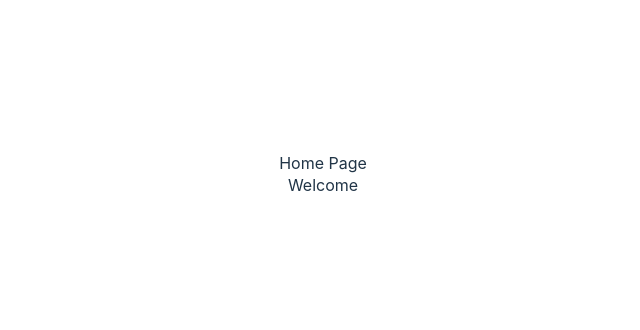
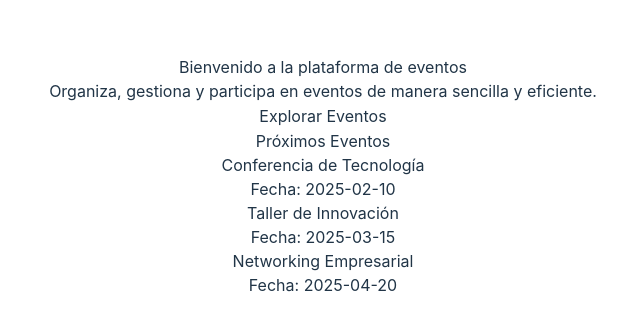
Before and after one commit to No-Country-simulation/s20-22-webapp, a React (Vite) app in the folder frontend/: page / in a window 1280 px wide. Shown: the part 224-554 px from the top of the page, without its empty margins (317-957 px from the left). Built offline with nearby package versions, Linux system fonts and the light colour scheme.

Commit message:
Add more logic and pages

```diff
--- a/frontend/src/pages/AuthPage.tsx
+++ b/frontend/src/pages/AuthPage.tsx
@@ -1,10 +1,21 @@
 import { useState } from 'react';
+import { useNavigate } from 'react-router-dom';
 
 export default function AuthPage() {
+  // Esta página cambiará eventualmente, de momento queda así para tener una base sobre la cual construir.
+  // No se puede avanzar más con la autenticación dado que se necesita de los backend para el JWT.
+
   const [isLogin, setIsLogin] = useState(false);
+
+  const navigate = useNavigate();
 
   const toggleAuthMode = () => {
     setIsLogin((prev) => !prev);
+  };
+
+  const goToMainPage = (e) => {
+    e.preventDefault();
+    navigate('/');
   };
 
   return (
@@ -13,13 +24,13 @@ export default function AuthPage() {
         <h1>{isLogin ? 'Iniciar Sesión' : 'Crear Cuenta'}</h1>
 
         {isLogin ? (
-          <form>
+          <form onSubmit={goToMainPage}>
             <input type="email" placeholder="Correo electrónico" required />
             <input type="password" placeholder="Contraseña" required />
             <button type="submit">Iniciar Sesión</button>
           </form>
         ) : (
-          <form>
+          <form onSubmit={goToMainPage}>
             <input type="text" placeholder="Nombre de usuario" required />
             <input type="email" placeholder="Correo electrónico" required />
             <input type="password" placeholder="Contraseña" required />
--- a/frontend/src/pages/HomePage.tsx
+++ b/frontend/src/pages/HomePage.tsx
@@ -1,8 +1,36 @@
 export default function HomePage() {
+  // Esta página cambiará eventualmente, de momento queda así para tener una base sobre la cual construir.
+
+  const sampleEvents: any = [
+    { id: 1, name: 'Conferencia de Tecnología', date: '2025-02-10' },
+    { id: 2, name: 'Taller de Innovación', date: '2025-03-15' },
+    { id: 3, name: 'Networking Empresarial', date: '2025-04-20' },
+  ];
+
   return (
     <>
-      <h1>Home Page</h1>
-      <h5>Welcome</h5>
+      <div>
+        <section>
+          <h2>Bienvenido a la plataforma de eventos</h2>
+          <p>
+            Organiza, gestiona y participa en eventos de manera sencilla y
+            eficiente.
+          </p>
+          <button>Explorar Eventos</button>
+        </section>
+
+        <section>
+          <h2>Próximos Eventos</h2>
+          <ul>
+            {sampleEvents.map((event: any) => (
+              <li key={event.id}>
+                <h3>{event.name}</h3>
+                <p>Fecha: {event.date}</p>
+              </li>
+            ))}
+          </ul>
+        </section>
+      </div>
     </>
   );
 }
```
